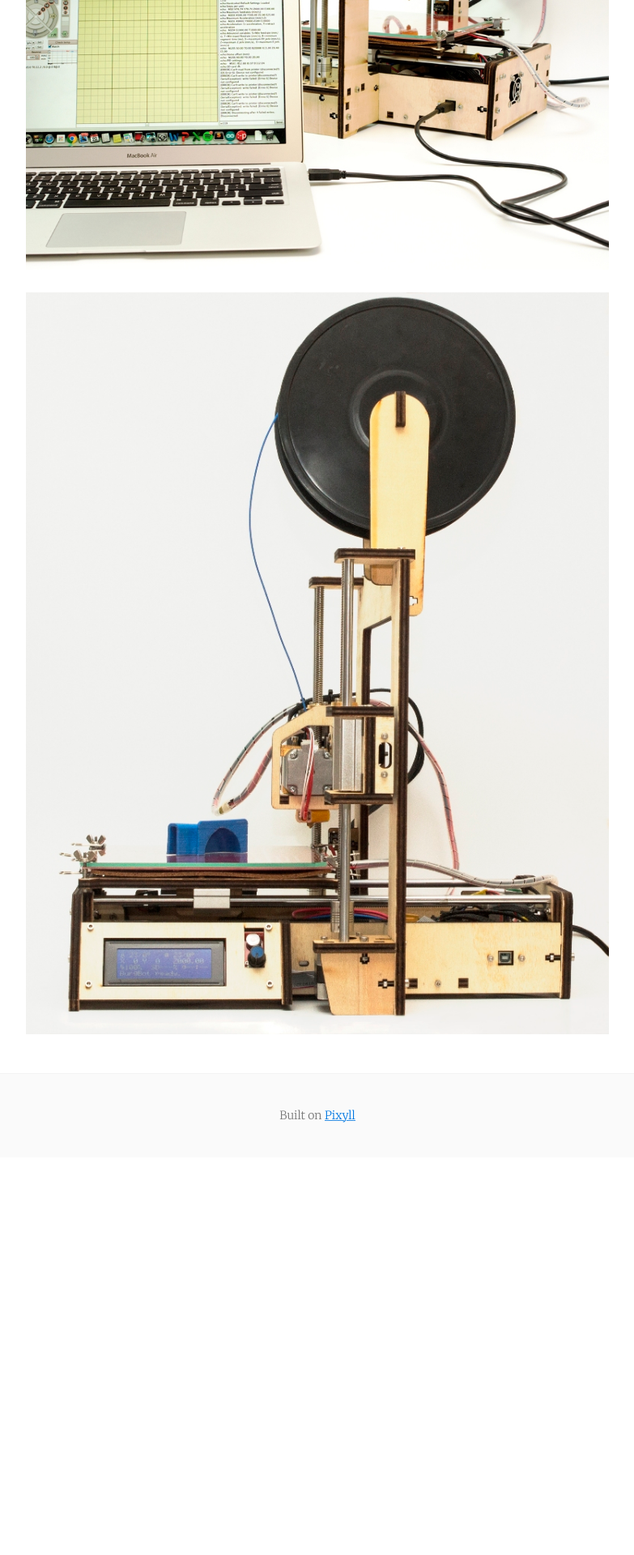
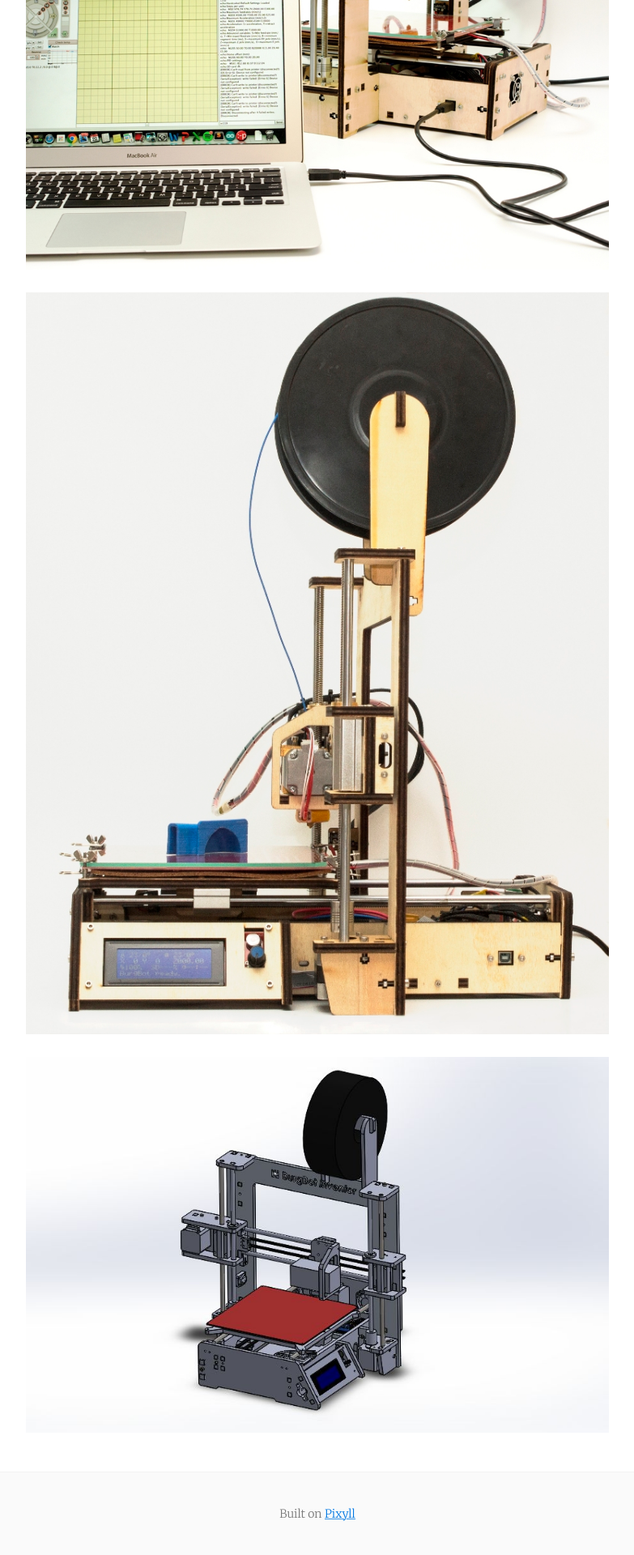
Before and after one commit to utkuburgaz/utkuburgaz.github.io, a Jekyll site: the page built from _posts/2016-10-31-all-plywood-prusa-i3-3d-printer-burgbot.md, in a window 1280 px wide. Shown: the part 926-2846 px from the top of the page at 81% size, without its empty margins (248-1031 px from the left). Built offline with Jekyll 4.4.1, drawn with Linux system fonts in a browser that asks for light colours; comment, search, counter and statistics services are not loaded; before the commit the page ends 2355 px from its top, so only the background shows below that.

Commit message:
Update 2016-10-31-all-plywood-prusa-i3-3d-printer-burgbot.md

```diff
--- a/_posts/2016-10-31-all-plywood-prusa-i3-3d-printer-burgbot.md
+++ b/_posts/2016-10-31-all-plywood-prusa-i3-3d-printer-burgbot.md
@@ -26,3 +26,5 @@ BurgBot features:
 ![All_plywood_3d_printer_0](/images/All_plywood_3d_printer_0.jpg)
 
 ![All_plywood_3d_printer_1](/images/All_plywood_3d_printer_1.jpg)
+
+![All_plywood_3d_printer_2](/images/BurgBot_Inventor_v.1.1.jpg)
```
